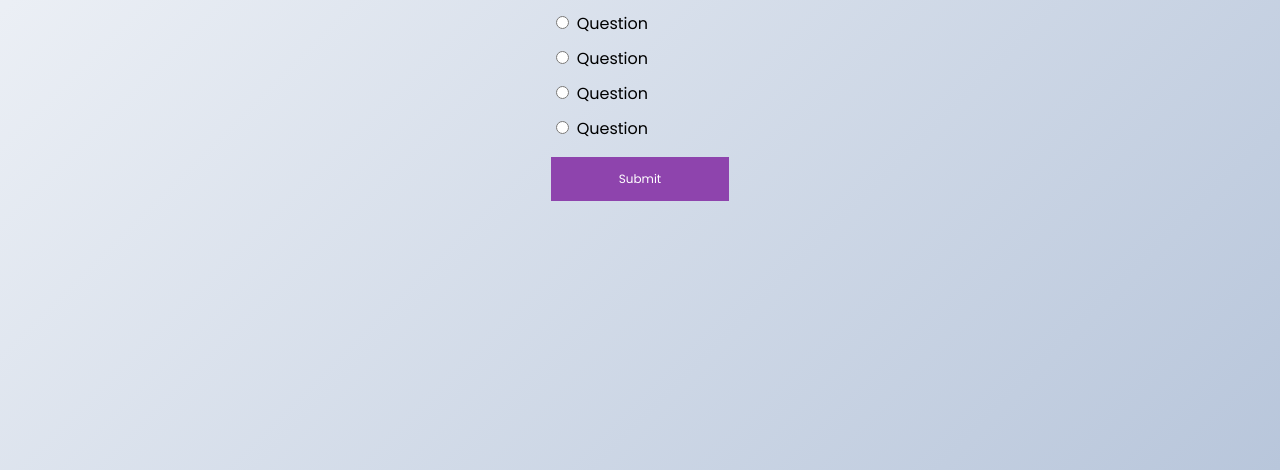
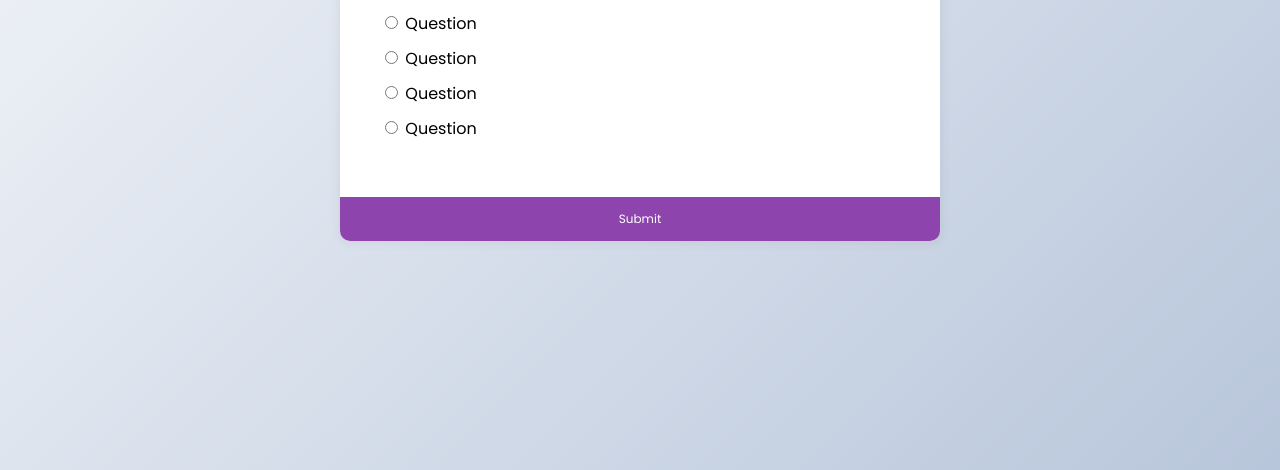
Before and after one commit to a4my/quizz-app, a plain HTML site: page index.html in a window 1280 px wide. Shown: the part 330-800 px from the top of the page. Drawn offline with Linux system fonts and the light colour scheme.

Commit message:
Corrected a few mispelt classes. Project is now complete

```diff
--- a/style.css
+++ b/style.css
@@ -57,7 +57,7 @@ body {
   font-size: 1.6rem;
 }
 
-.quizz-container {
+.quiz-container {
   background-color: #fff;
   border-radius: 1rem;
   box-shadow: 0 0 1rem 2px rgba(100, 100, 100, 0.1);
@@ -65,7 +65,7 @@ body {
   overflow: hidden;
 }
 
-.quizz-header {
+.quiz-header {
   padding: 4rem;
 }
 
```
